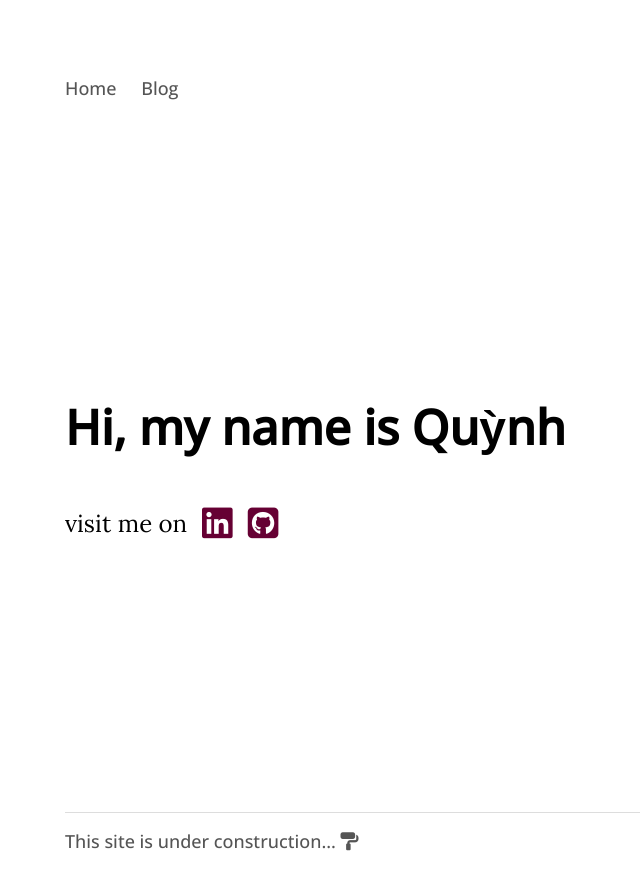
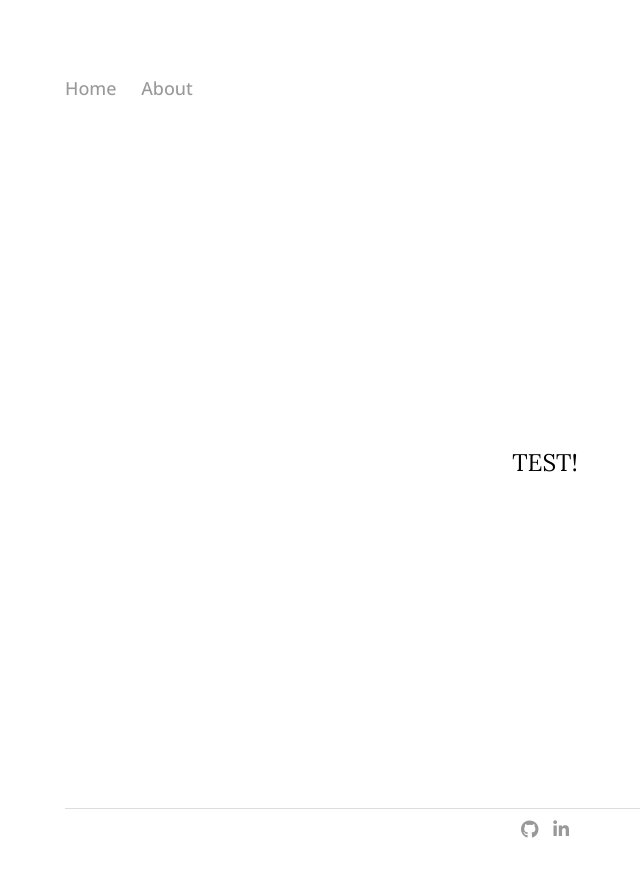
Before and after one commit to quynhvng/quynhvng.github.io, a Jekyll site: the page built from _posts/2022-03-02-test-post.md, in a window 1280 px wide. Shown: the top 890 px of the page, without its empty margins (95-735 px from the left). Built offline with Jekyll 4.4.1, drawn with Linux system fonts in a browser that asks for light colours; nearby versions of some CDN libraries.

Commit message:
Update front page

```diff
--- a/_layouts/default.html
+++ b/_layouts/default.html
@@ -3,32 +3,30 @@
 		<head>
 			<title>{{ page.title }}</title>
 			<link rel="stylesheet" type="text/css" href="/css/main.css">
-			{% if page.custom_css %}
+			<!--{% if page.custom_css %}
 				{% for stylesheet in page.custom_css %}
 				<link rel="stylesheet" href="/css/{{ stylesheet }}.css">
 				{% endfor %}
-			{% endif %}
+			{% endif %}-->
 			<script src="https://kit.fontawesome.com/abf67da4f4.js" crossorigin="anonymous"></script>
 		</head>
 		<body>
 			<nav>
 	    		<ul>
 	        		<li><a href="/">Home</a></li>
-	        		<li><a href="/blog">Blog</a></li>
+	        		<li><a href="/">About</a></li>
 	    		</ul>
 			</nav>
-			<main class="container">
+			<main>
 
-				<h1>Hi, my name is Quỳnh</h1>
-				<div class="socials">
-					<p>visit me on</p>
-					<a href="https://www.linkedin.com/in/quynhvng" title="LinkedIn!"><i class="fab fa-linkedin"></i></a>
-					<a href="https://github.com/quynhvng" title="Github!"><i class="fab fa-github-square"></i></a>
+				{{ page.content }}
+
+			</main>
+			<footer>
+	    	<div class="socials">
+					<a href="https://github.com/quynhvng" title="Github" target="_blank"><i class="fa-brands fa-github"></i></a>
+					<a href="https://www.linkedin.com/in/quynhvng" title="LinkedIn" target="_blank"><i class="fa-brands fa-linkedin-in"></i></a>
 				</div>
-
-			</main><!-- /.container -->
-			<footer>
-	    	<p>This site is under construction… <i class="fas fa-paint-roller"></i></p>
 			</footer>
 		</body>
 	</html>
--- a/css/main.css
+++ b/css/main.css
@@ -21,14 +21,19 @@
 }
 nav, footer {
     font-size: 1.8rem;
-    color: #555;
+    color: #999;
 }
 nav {
     margin-top: 6rem;
 }
 footer {
-    margin-bottom: 3rem;
+    text-align: center;
+    margin-bottom: 6rem;
     border-top: 1px solid #ddd;
+    padding-top: 1rem;
+}
+main {
+    text-align: center;
 }
 nav ul {
     padding: 0px;
@@ -40,21 +45,36 @@
 }
 a {
     text-decoration: none;
-    color: #555;
-    transition: transform 0.5s;
+    color: #999;
 }
 a:hover {
     text-decoration: underline 1.5px;
 }
-.socials {
+.visual-list {
+    margin: 6rem auto 0;
     display: flex;
-    align-items: center;
-    gap: 1.5rem;
+    flex-wrap: wrap;
+    justify-content: space-evenly;
 }
-.socials i {
-    font-size: 3.5rem;
+.visual-item {
+    font-size: 1.8rem;
+    width: 300px;
+    margin-bottom: 4rem;
+}
+.visual-item:hover img {
+    box-shadow: 0 0 0.5rem var(--color1);
+}
+.visual-item:hover a {
+    text-decoration: none;
     color: var(--color1);
 }
+.visual-item img {
+    width: 100%;
+    margin-bottom: 0.5rem;
+}
+.socials a {
+    margin: 0 0.5rem 0;
+}
 .socials a:hover {
-    transform: translateY(-0.5rem);
+    color: var(--color1);
 }
```
Also changed, not shown: index.html (+21 -5 lines).
